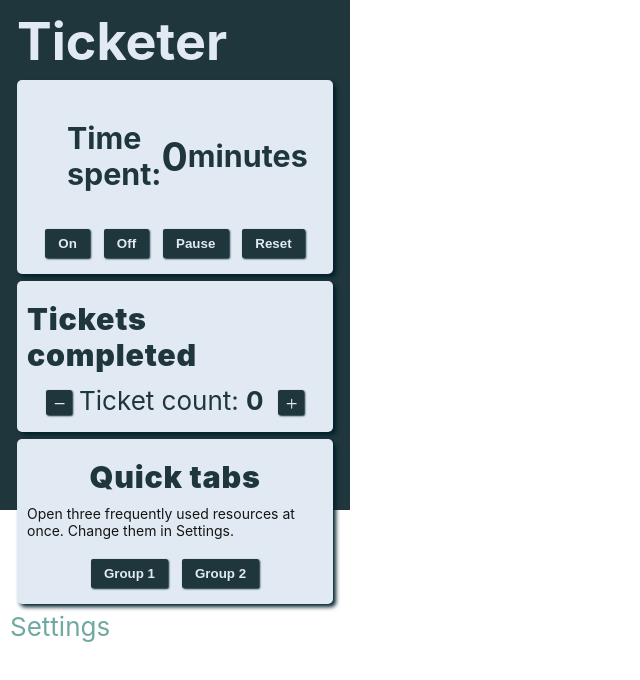
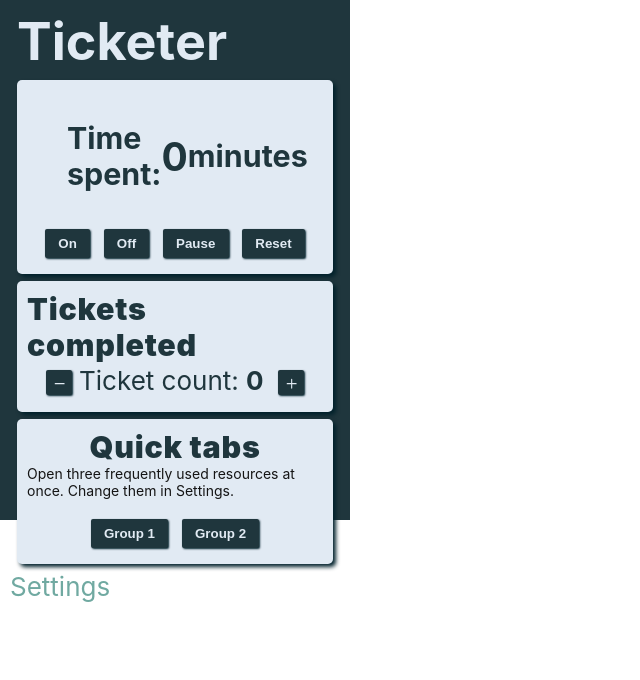
Before and after one commit to sandypockets/ticketer, a React (Create React App) app: page / in a window 1280 px wide. Shown: the top 680 px of the page, without its empty margins (0-640 px from the left). Built offline with nearby package versions, Linux system fonts and the light colour scheme.

Commit message:
Increase card header margin

```diff
--- a/src/main.css
+++ b/src/main.css
@@ -19,7 +19,7 @@
 
 .app {
     width: 330px;
-    height: 490px;
+    height: 500px;
     background-color: var(--primaryColor);
     font-size: calc(10px + 2vmin);
     color: var(--primaryAccent);
@@ -51,6 +51,7 @@ div.urlForms > h3 {
 }
 
 div.urlForm > input {
+    margin: 5px 0 0 0;
     width: 200px;
 }
 
@@ -71,7 +72,7 @@ label.urlLabel {
 
 /* Utility classes */
 h3.cardTitle {
-    margin: 10px 0;
+    margin: 0;
     font-weight: 900;
     letter-spacing: 0.025em;
 }
```
